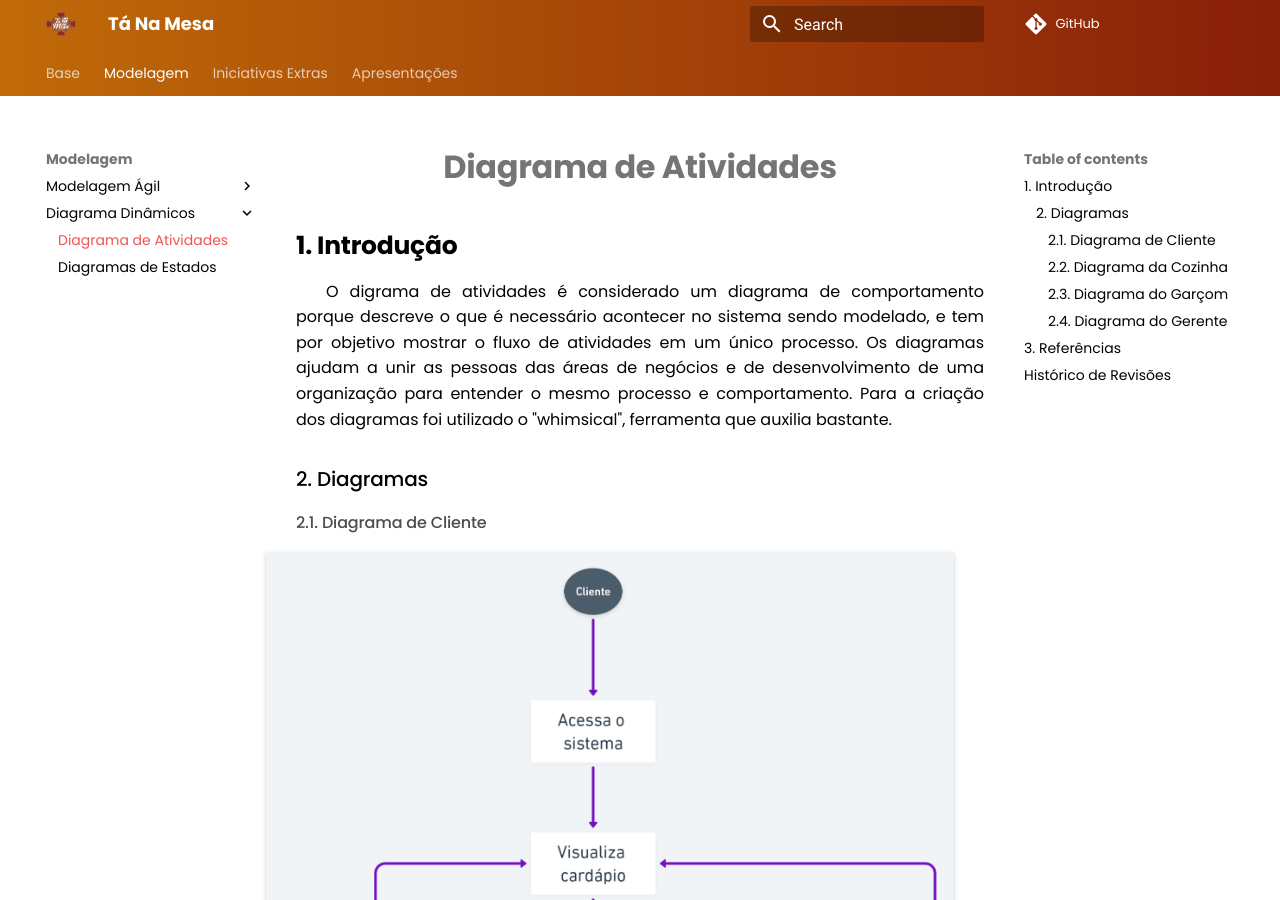
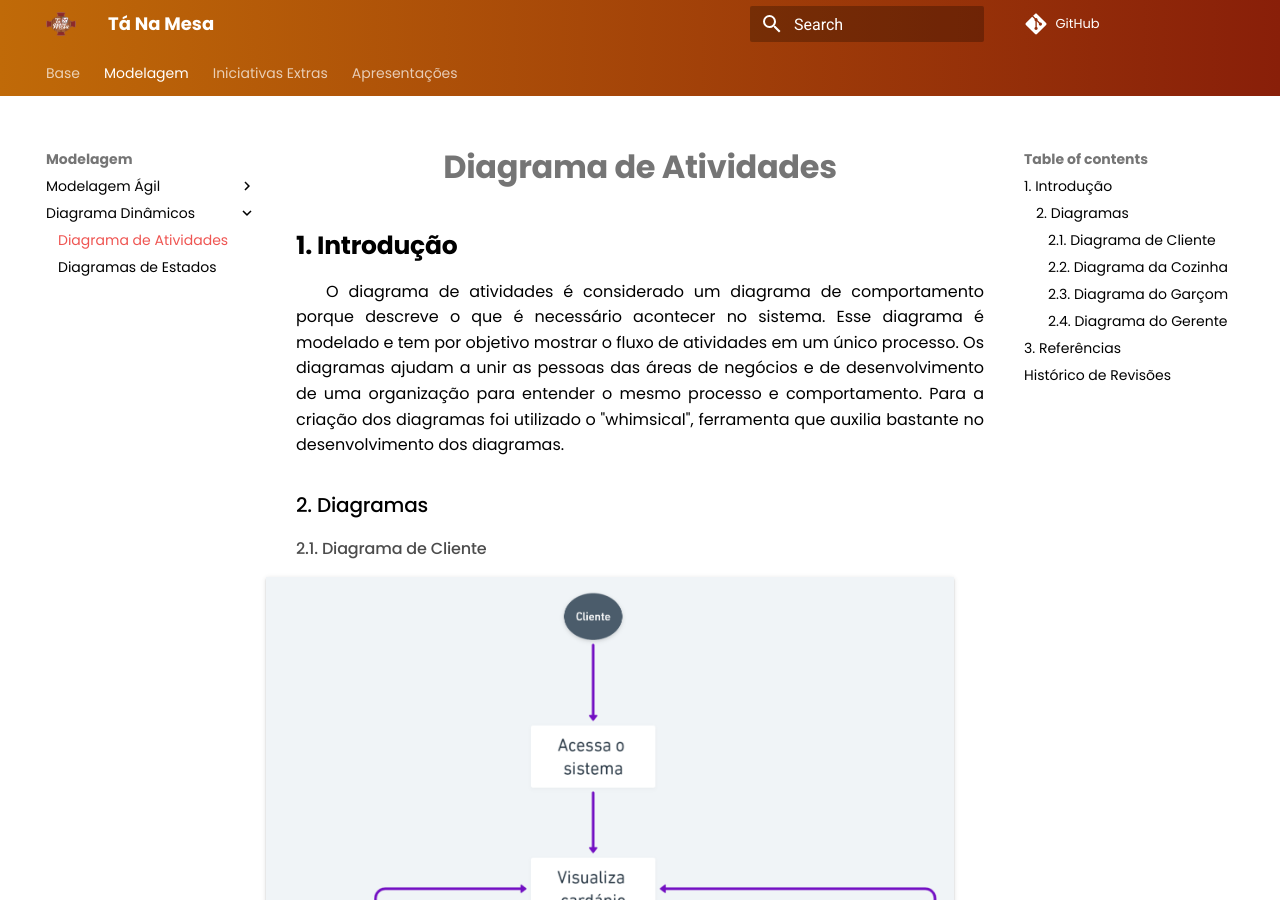
Before and after one commit to UnBArqDsw2021-1/2021.1_G02_TaNaMesa_docs, an MkDocs documentation site: the page built from docs/2-Modelagem/Diagramas-Dinâmicos/Diagrama-de-atividade.md, in a window 1280 px wide and 900 px high. Built offline with MkDocs 1.6.1 and Material for MkDocs 9.7.7, drawn with Linux system fonts in a browser that asks for light colours; comment, search, counter and statistics services are not loaded; some of the changed text lies outside the part shown.

```diff
--- a/docs/2-Modelagem/Diagramas-Dinâmicos/Diagrama-de-atividade.md
+++ b/docs/2-Modelagem/Diagramas-Dinâmicos/Diagrama-de-atividade.md
@@ -2,7 +2,7 @@
 
 ## 1. Introdução
 
-O digrama de atividades é considerado um diagrama de comportamento porque descreve o que é necessário acontecer no sistema sendo modelado, e tem por objetivo mostrar o fluxo de atividades em um único processo. Os diagramas ajudam a unir as pessoas das áreas de negócios e de desenvolvimento de uma organização para entender o mesmo processo e comportamento. Para a criação dos diagramas foi utilizado o "whimsical", ferramenta que auxilia bastante.
+O diagrama de atividades é considerado um diagrama de comportamento porque descreve o que é necessário acontecer no sistema. Esse diagrama é modelado e tem por objetivo mostrar o fluxo de atividades em um único processo. Os diagramas ajudam a unir as pessoas das áreas de negócios e de desenvolvimento de uma organização para entender o mesmo processo e comportamento. Para a criação dos diagramas foi utilizado o "whimsical", ferramenta que auxilia bastante no desenvolvimento dos diagramas.
 
 ### 2. Diagramas
 
```
Also changed, not shown: other parts of docs/2-Modelagem/Diagramas-Dinâmicos/Diagrama-de-atividade.md (+1 -0 lines).
